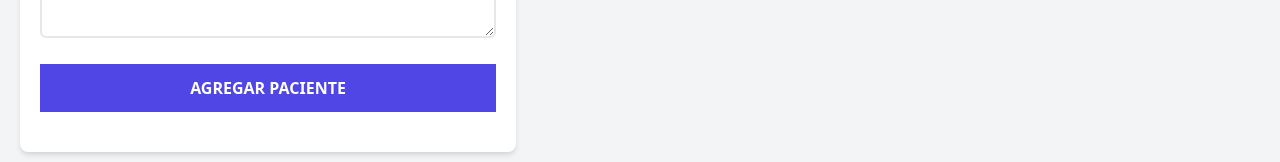
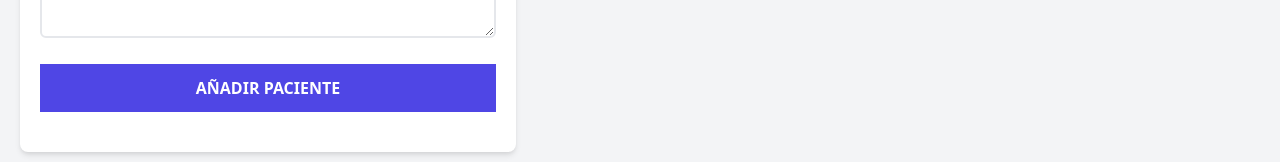
Before and after one commit to yeguacelestial/react-js-course, a React (Vite) app in the folder v2/citas-react/: page / in a window 1280 px wide. Shown: the part 788-950 px from the top of the page. Built offline with nearby package versions, Linux system fonts and the light colour scheme.

Commit message:
day 13: useEffect, nested props

```diff
--- a/v2/citas-react/src/App.jsx
+++ b/v2/citas-react/src/App.jsx
@@ -7,6 +7,7 @@ import ListadoPacientes from "./components/ListadoPacientes"
 function App() {
 
   const [patients, setPatients] = useState([]);
+  const [patient, setPatient] = useState({});
 
   return (
     <div className="container mx-auto mt-20">
@@ -16,9 +17,11 @@ function App() {
           <Formulario
             patients={patients}
             setPatients={setPatients}
+            patient={patient}
           />
           <ListadoPacientes
             patients={patients}
+            setPatient={setPatient}
           />
       </div>
     </div>
--- a/v2/citas-react/src/components/Formulario.jsx
+++ b/v2/citas-react/src/components/Formulario.jsx
@@ -1,7 +1,7 @@
 import { useState, useEffect } from 'react'
 import Error from './Error'
 
-const Formulario = ({ patients, setPatients }) => {
+const Formulario = ({ patients, setPatients, patient }) => {
   const [petName, setPetName] = useState('')
   const [owner, setOwner] = useState('')
   const [email, setEmail] = useState('')
@@ -9,6 +9,16 @@ const Formulario = ({ patients, setPatients }) => {
   const [symptoms, setSymptoms] = useState('')
 
   const [formError, setFormError] = useState(false)
+
+  useEffect(() => {
+    if( Object.keys(patient).length > 0 ) {
+      setPetName(patient.petName)
+      setOwner(patient.owner)
+      setEmail(patient.email)
+      setDate(patient.date)
+      setSymptoms(patient.symptoms)
+    }
+  }, [patient])
 
   const generarId = () => {
     const random = Math.random().toString(36).substring(2)
@@ -22,13 +32,9 @@ const Formulario = ({ patients, setPatients }) => {
 
     // Form validation
     if ([petName, owner, email, date, symptoms].includes('')) {
-
-      console.log('Hay campos vacios')
       setFormError(true)
 
     } else {
-
-      console.log('Todos los campos estan llenos')
       setFormError(false)
 
       // Objeto de paciente
@@ -161,7 +167,7 @@ const Formulario = ({ patients, setPatients }) => {
         <input
           type="submit"
           className="bg-indigo-600 w-full p-3 text-white uppercase font-bold hover:bg-indigo-700 cursor-pointer transition-colors"
-          value="Agregar paciente"
+          value={patient.id ? 'Editar paciente' : 'Añadir paciente'}
         />
       </form>
     </div>
--- a/v2/citas-react/src/components/ListadoPacientes.jsx
+++ b/v2/citas-react/src/components/ListadoPacientes.jsx
@@ -1,6 +1,7 @@
+import { useEffect } from "react"
 import Paciente from "./Paciente"
 
-const ListadoPacientes = ({ patients }) => {
+const ListadoPacientes = ({ patients, setPatient }) => {
 
   return (
     <div className="md:w-1/2 lg:w-3/5 h-screen">
@@ -20,6 +21,7 @@ const ListadoPacientes = ({ patients }) => {
               <Paciente
                 key={patient.id}
                 patient={patient}
+                setPatient={setPatient}
               />
             ))}
           </div>
--- a/v2/citas-react/src/components/Paciente.jsx
+++ b/v2/citas-react/src/components/Paciente.jsx
@@ -1,4 +1,4 @@
-const Paciente = ({ patient }) => {
+const Paciente = ({ patient, setPatient }) => {
   const { petName, owner, email, date, symptoms } = patient
 
   return (
@@ -27,6 +27,7 @@ const Paciente = ({ patient }) => {
         <button
           type="button"
           className="py-2 px-10 bg-indigo-600 hover:bg-indigo-700 text-white font-bold uppercase rounded-lg"
+          onClick={() => setPatient(patient)}
         >
           Editar
         </button>
```
